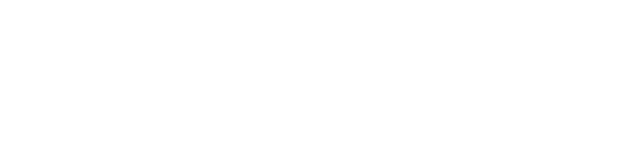
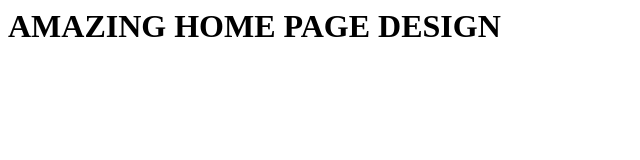
Before and after one commit to Aaron-Child/First-Proj, a plain HTML site: page index.html in a window 1280 px wide. Shown: the whole page, without its empty margins (0-640 px from the left). Drawn offline with Linux system fonts and the light colour scheme.

Commit message:
homepage

```diff
--- a/index.html
+++ b/index.html
@@ -6,6 +6,6 @@
     <title>Document</title>
 </head>
 <body>
-
+    <h1>AMAZING HOME PAGE DESIGN</h1>
 </body>
 </html>
```
